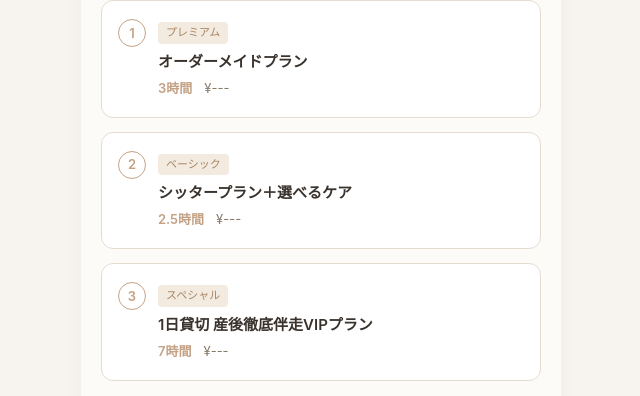
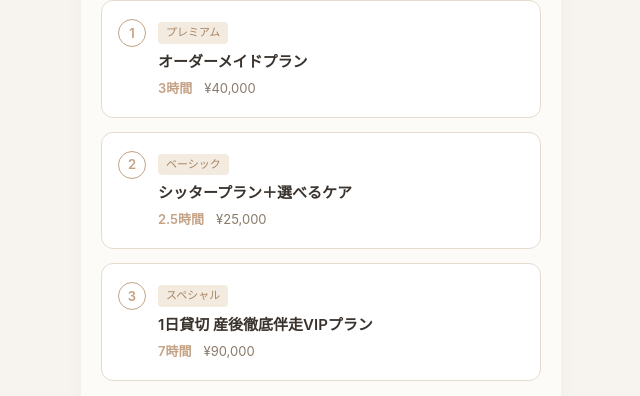
Before and after one commit to toda-cmyk/midwife-booking, a website: page index.html in a window 1280 px wide. Shown: the part 226-622 px from the top of the page, 319-959 px from the left. Drawn offline with Linux system fonts and the light colour scheme.

Commit message:
Update title and add plan prices

```diff
--- a/index.html
+++ b/index.html
@@ -3,7 +3,7 @@
 <head>
 <meta charset="UTF-8">
 <meta name="viewport" content="width=device-width, initial-scale=1.0, maximum-scale=1.0">
-<title>産後ケア予約｜デモ</title>
+<title>産後ケア予約</title>
 <script charset="utf-8" src="https://static.line-scdn.net/liff/edge/2/sdk.js"></script>
 <style>
   * { box-sizing: border-box; margin: 0; padding: 0; -webkit-tap-highlight-color: transparent; }
@@ -569,7 +569,7 @@
       <div class="plan-name">オーダーメイドプラン</div>
       <div class="plan-meta">
         <span class="duration">3時間</span>
-        <span>¥---</span>
+        <span>¥40,000</span>
       </div>
     </div>
 
@@ -579,7 +579,7 @@
       <div class="plan-name">シッタープラン＋選べるケア</div>
       <div class="plan-meta">
         <span class="duration">2.5時間</span>
-        <span>¥---</span>
+        <span>¥25,000</span>
       </div>
     </div>
 
@@ -589,7 +589,7 @@
       <div class="plan-name">1日貸切 産後徹底伴走VIPプラン</div>
       <div class="plan-meta">
         <span class="duration">7時間</span>
-        <span>¥---</span>
+        <span>¥90,000</span>
       </div>
     </div>
 
```
